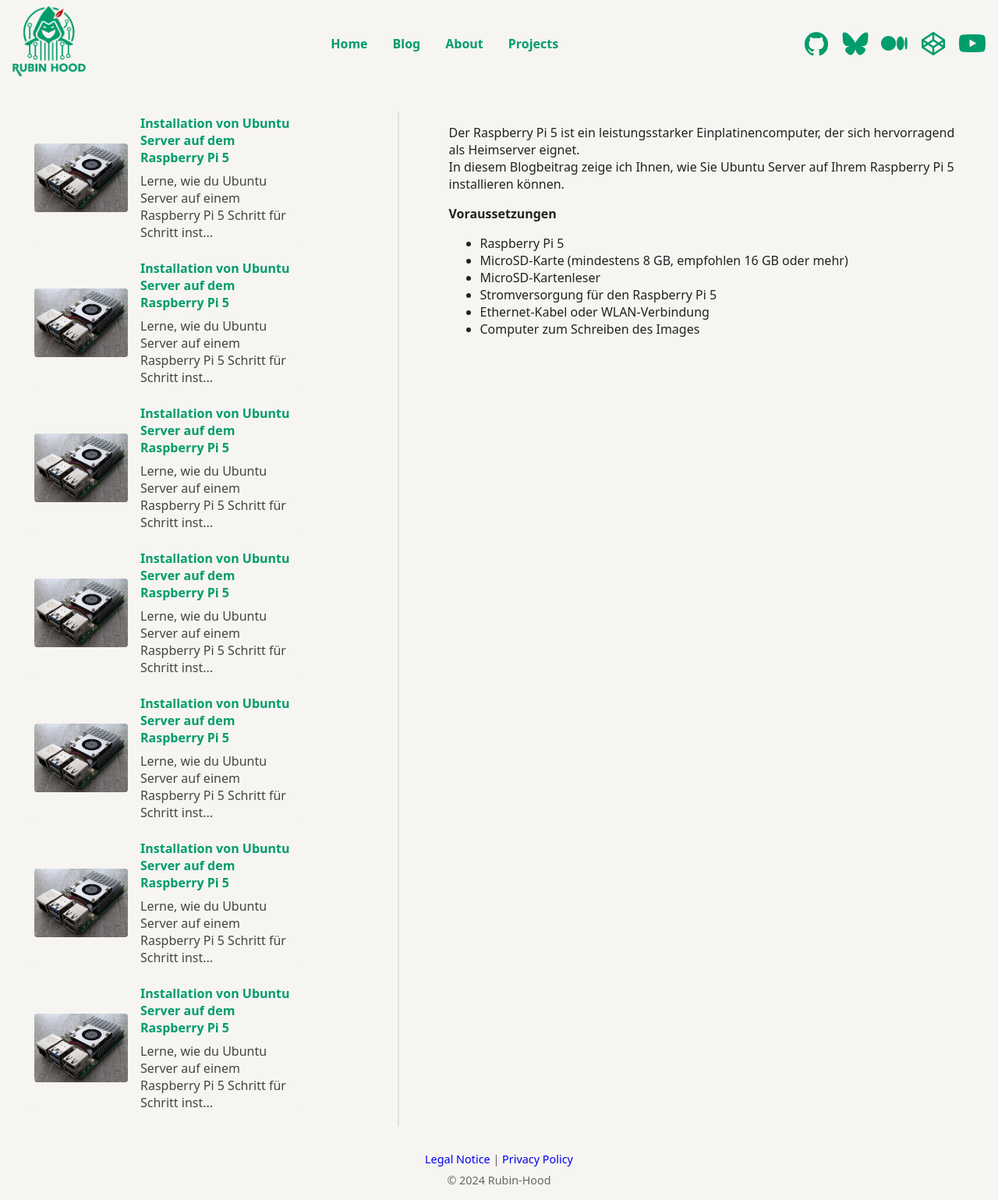
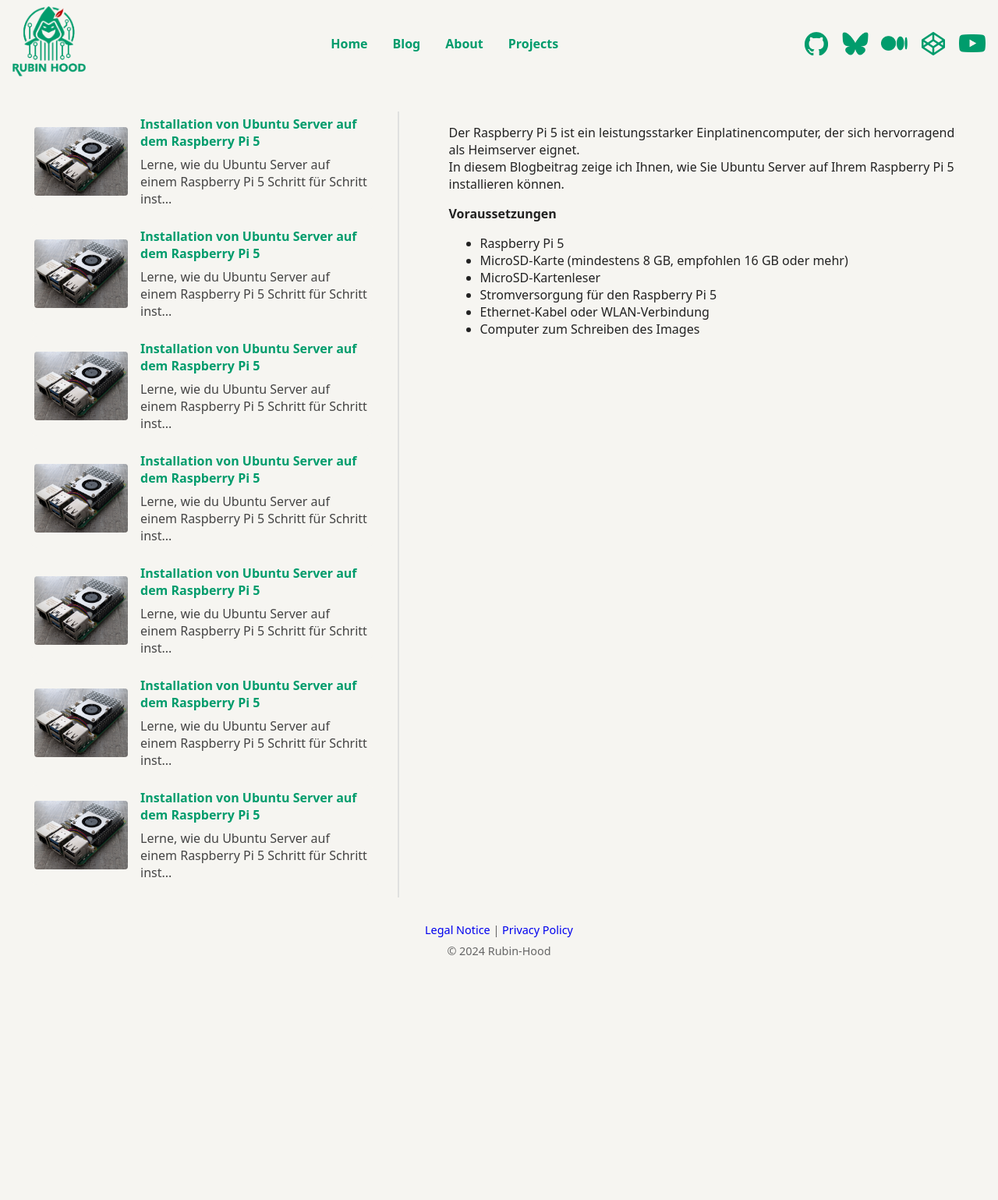
Before and after one commit to rubin-hood/rubinhood-blog, a Jekyll site: the page built from _posts/2024-06-01-beispiel.md, in a window 1280 px wide. Shown: the whole page at 78% size. Built offline with Jekyll 4.4.1, drawn with Linux system fonts in a browser that asks for light colours; after the commit the page ends 1245 px from its top, so only the background shows below that.

Commit message:
Update style.css

```diff
--- a/assets/css/style.css
+++ b/assets/css/style.css
@@ -248,6 +248,22 @@
   padding-left: 2rem;   /* Optional: Abstand von der Linie, für mehr Luft */
 }
 
+
+.blog-sidebar .blog-card {
+  width: 100%;
+  max-width: unset !important;
+  min-width: 0;
+  flex: 1 1 auto;
+  display: flex;
+  align-items: center;
+  box-sizing: border-box;
+}
+
+.blog-sidebar .card-content {
+  flex: 1;
+  min-width: 0;
+}
+
 /* =============================================================
    6. Footer – Fußzeile der Seite
    -------------------------------------------------------------
```
